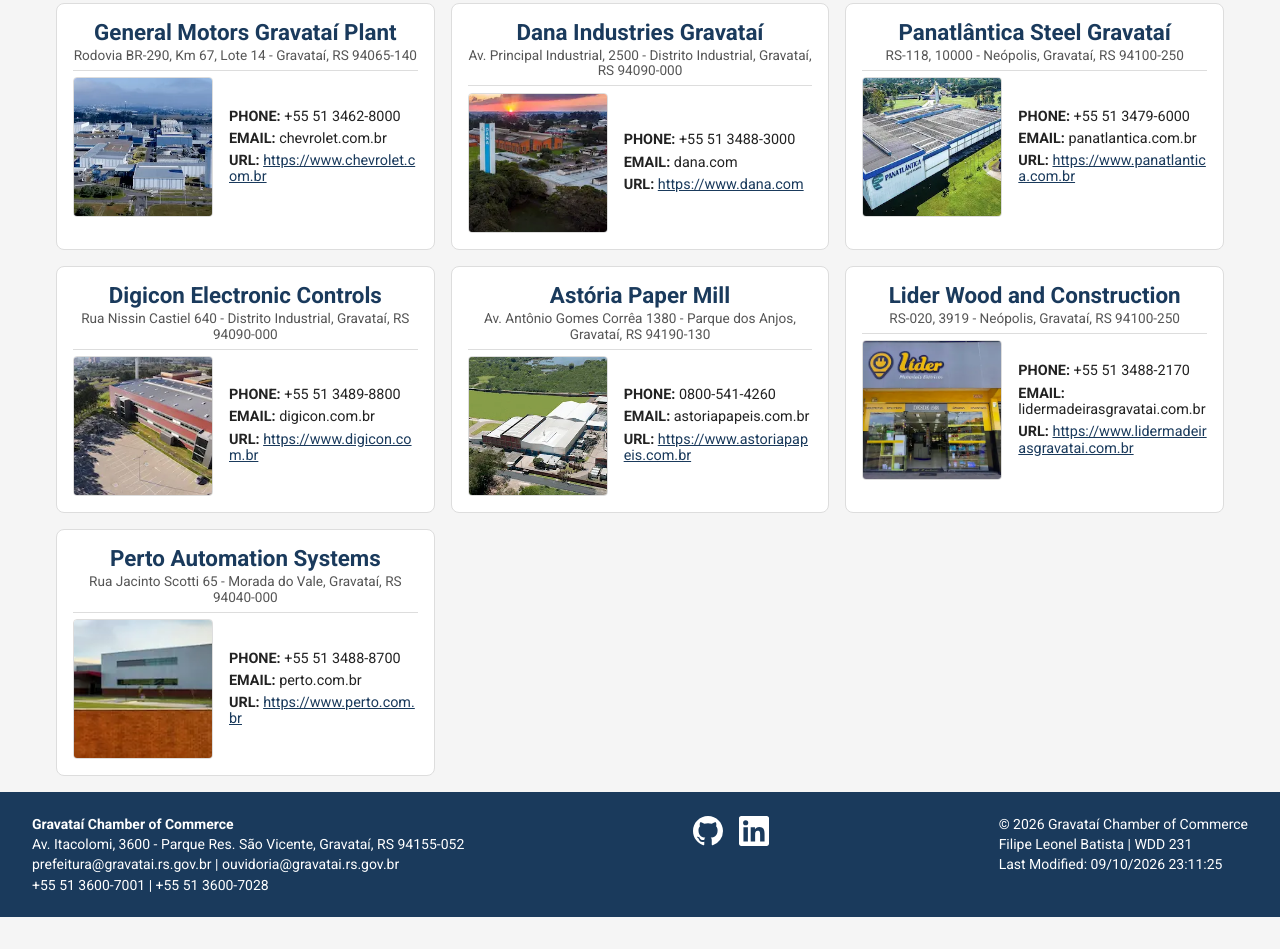
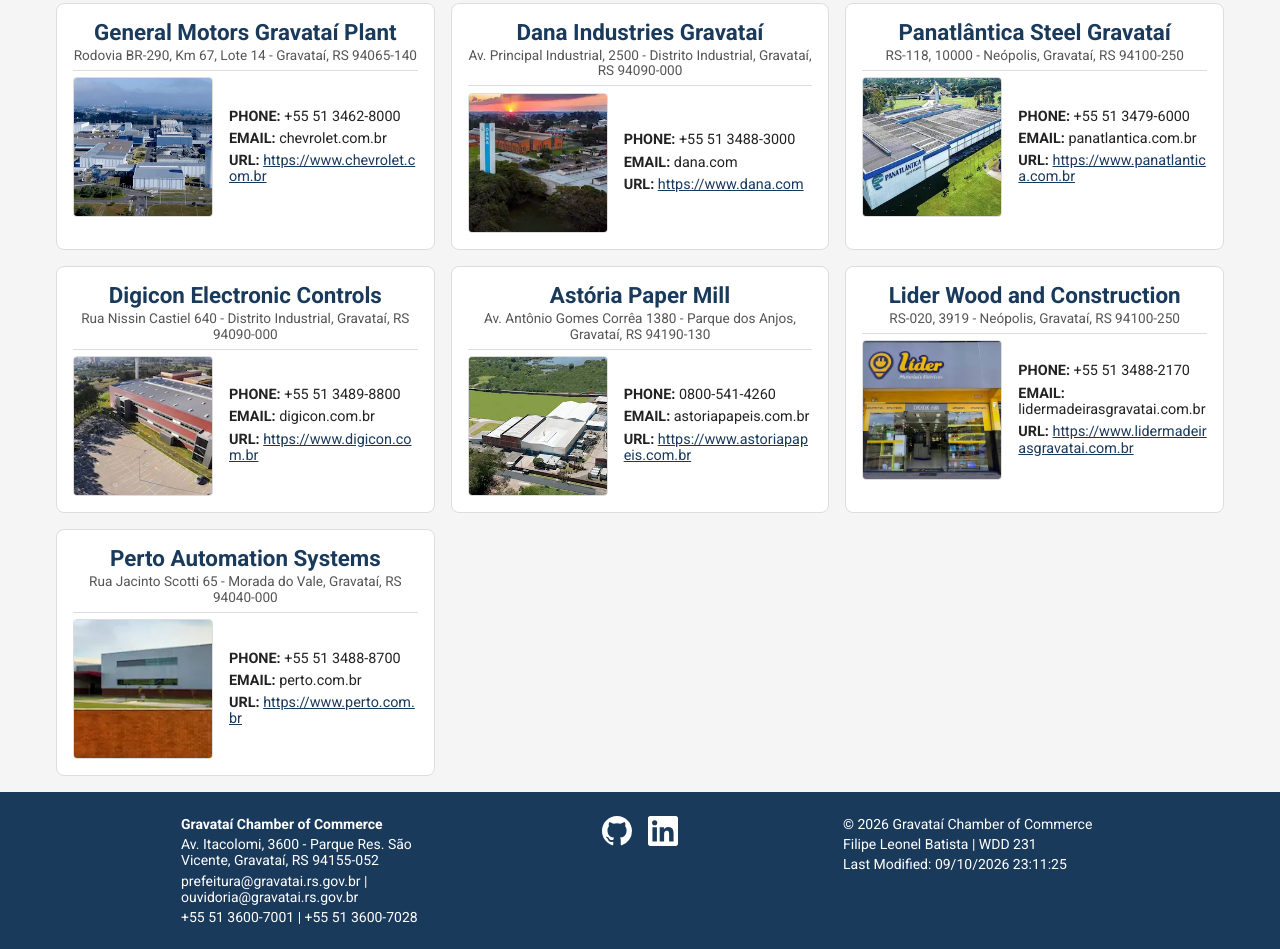
Before and after one commit to filipeleonelbatista/wdd231, a plain HTML site: page chamber/directory.html in a window 1280 px wide. Shown: the part 235-1184 px from the top of the page. Before the commit the page ends 1152 px from the top, so only its background shows below. Drawn offline with nearby package versions, Linux system fonts and the light colour scheme.

Commit message:
[WDD231] fix: set footer chamber-contact and course-info to 80% of card width
- Width 80% max-width 256px (80% of 320px card) centered

```diff
--- a/chamber/styles/small.css
+++ b/chamber/styles/small.css
@@ -233,4 +233,7 @@
   display: flex;
   flex-direction: column;
   gap: 0.25rem;
+  width: 80%;
+  max-width: 256px;
+  margin: 0 auto;
 }
```
